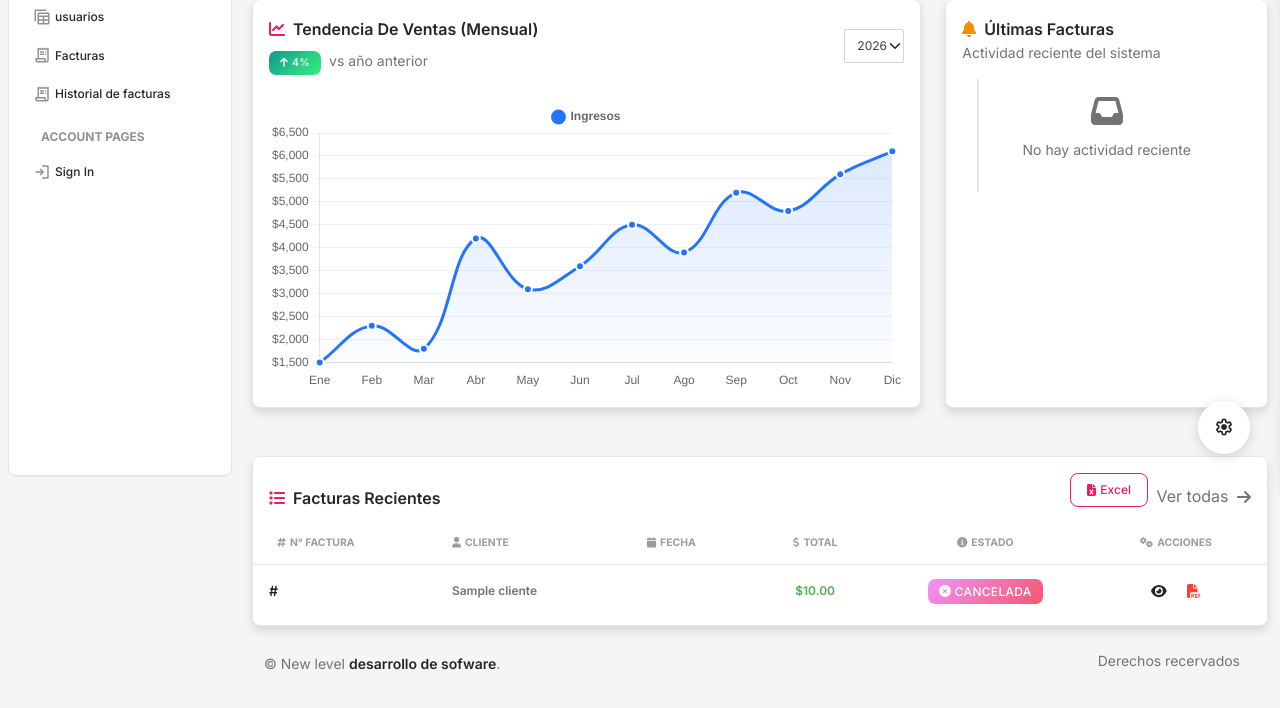
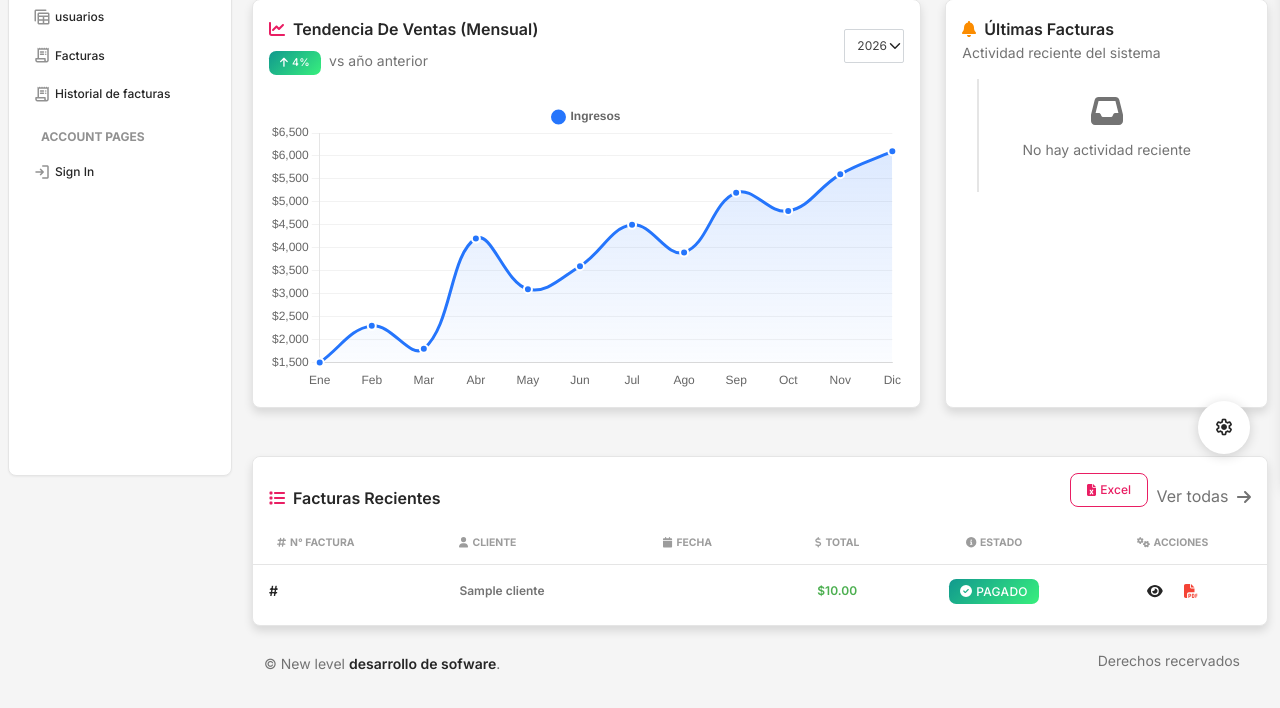
Before and after one commit to Newlevel-Developers/facturacion_web, a Django app: page /index in a window 1280 px wide. Shown: the part 316-1024 px from the top of the page. Run offline with Django 4.2, Linux system fonts and the light colour scheme; tables that the repository leaves empty hold one stand-in row (values such as "Sample post"); some libraries are stand-ins or nearby versions.

Commit message:
agregar INFORMACION AL INDEX

```diff
--- a/facturacion/templates/pages/index.html
+++ b/facturacion/templates/pages/index.html
@@ -263,15 +263,19 @@
                     <p class="text-xs font-weight-bold mb-0 text-success">${{ factura.total }}</p>
                   </td>
                   <td class="text-center">
-                    <span class="badge {% if factura.estado == 'Pagada' %}bg-gradient-success{% elif factura.estado == 'Pendiente' %}bg-gradient-warning{% else %}bg-gradient-danger{% endif %}">
-                      {% if factura.estado == 'Pagada' %}
-                        <i class="fas fa-check-circle me-1"></i>Pagada
-                      {% elif factura.estado == 'Pendiente' %}
-                        <i class="fas fa-clock me-1"></i>Pendiente
+                      {% if factura.get_estado_display == 'Pagado' %}
+                            <span class="badge bg-gradient-success">
+                              <i class="fas fa-check-circle me-1"></i>Pagado
+                            </span>
+                      {% elif factura.get_estado_display == 'Pendiente' %}
+                              <span class="badge bg-gradient-warning">
+                                <i class="fas fa-clock me-1"></i>Pendiente
+                              </span>
                       {% else %}
-                        <i class="fas fa-times-circle me-1"></i>Cancelada
+                              <span class="badge bg-gradient-danger">
+                                <i class="fas fa-times-circle me-1"></i>Cancelado
+                              </span>
                       {% endif %}
-                    </span>
                   </td>
                   <td class="text-center">
                     <a href="#" class="btn btn-link text-dark px-2 mb-0" title="Ver">
```
